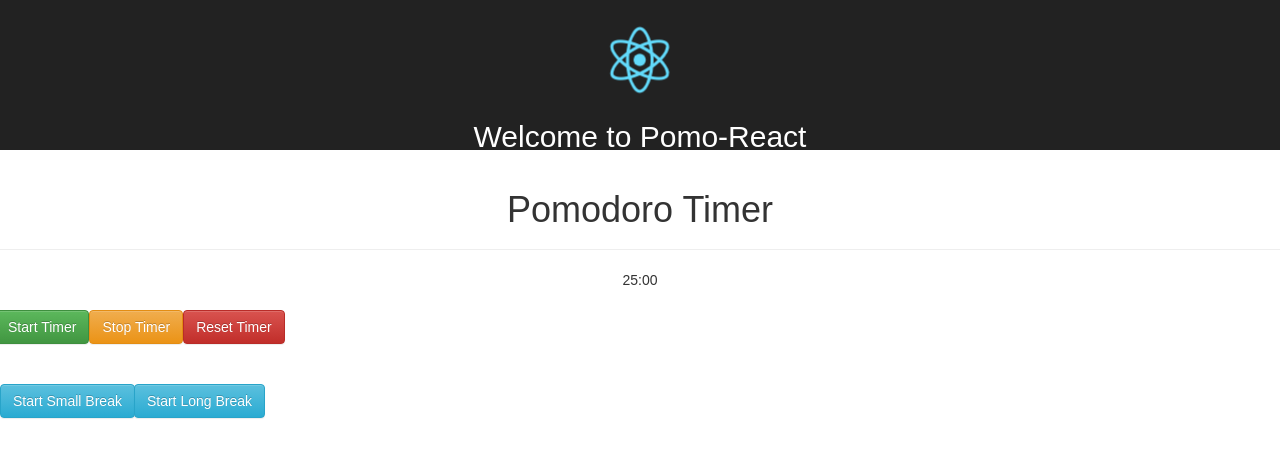
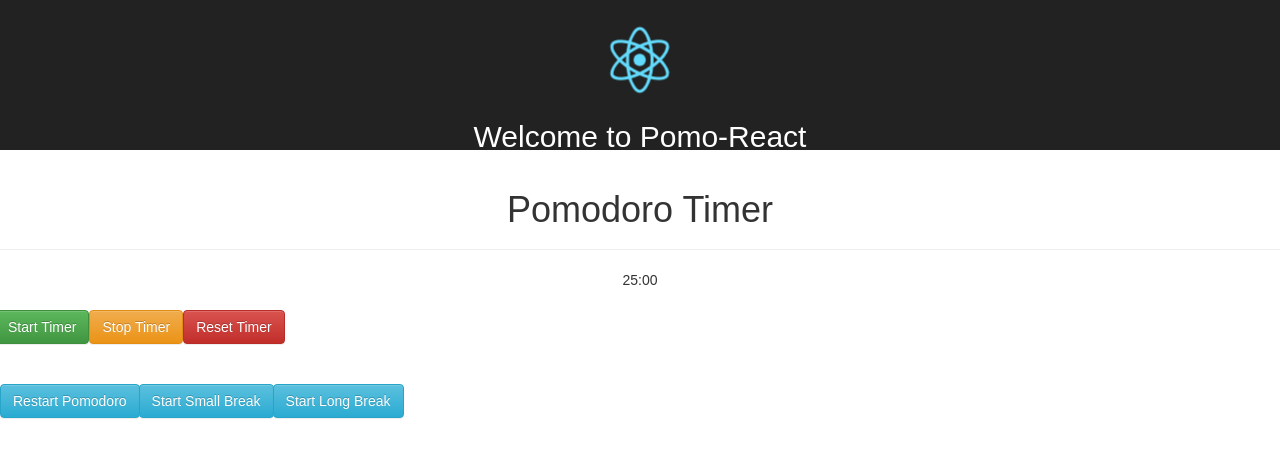
Before and after one commit to AscaL/pomo-react, a React (Create React App) app: page / in a window 1280 px wide. Shown: the top 458 px of the page. Built offline with nearby package versions, Linux system fonts and the light colour scheme.

Commit message:
add todo.md and restartPomodoro button

```diff
--- a/src/components/Timer.js
+++ b/src/components/Timer.js
@@ -63,6 +63,15 @@
     </Button>
   );
 }
+
+function RestartPomodoroButton({ onRestartPomodoro }) {
+  return (
+    <Button bsStyle="info" onClick={onRestartPomodoro}>
+      Restart Pomodoro
+    </Button>
+  );
+}
+
 function StartSmallBreakButton({ onStartSmallBreak }) {
   return (
     <Button bsStyle="info" onClick={onStartSmallBreak}>
@@ -93,6 +102,9 @@
         </Pager>
         <ButtonGroup>
           <Pager>
+            <RestartPomodoroButton
+              onRestartPomodoro={props.onRestartPomodoro}
+            />
             <StartSmallBreakButton
               onStartSmallBreak={props.onStartSmallBreak}
             />
--- a/src/containers/TimerContainer.js
+++ b/src/containers/TimerContainer.js
@@ -7,6 +7,7 @@
     this.handleStartTimer = this.handleStartTimer.bind(this);
     this.handleStopTimer = this.handleStopTimer.bind(this);
     this.handleResetTimer = this.handleResetTimer.bind(this);
+    this.handleRestartPomodoro = this.handleRestartPomodoro.bind(this);
     this.handleStartSmallBreak = this.handleStartSmallBreak.bind(this);
     this.handleStartLongBreak = this.handleStartLongBreak.bind(this);
     this.decrementTimer = this.decrementTimer.bind(this);
@@ -56,6 +57,16 @@
     this.setMinutesSeconds(24, 60);
   }
 
+  handleRestartPomodoro(e) {
+    e.preventDefault();
+    clearInterval(this.state.intervalID);
+    this.setMinutesSeconds(24, 60);
+    const intervalID = setInterval(this.decrementTimer, 1000);
+    this.setState({
+      intervalID,
+    });
+  }
+
   handleStartSmallBreak(e) {
     e.preventDefault();
     clearInterval(this.state.intervalID);
@@ -82,6 +93,7 @@
         onStartTimer={this.handleStartTimer}
         onStopTimer={this.handleStopTimer}
         onResetTimer={this.handleResetTimer}
+        onRestartPomodoro={this.handleRestartPomodoro}
         onStartSmallBreak={this.handleStartSmallBreak}
         onStartLongBreak={this.handleStartLongBreak}
         minutes={this.state.minutes}
```
Also changed, not shown: 2 other files (tests, documents, lock files or other folders).
